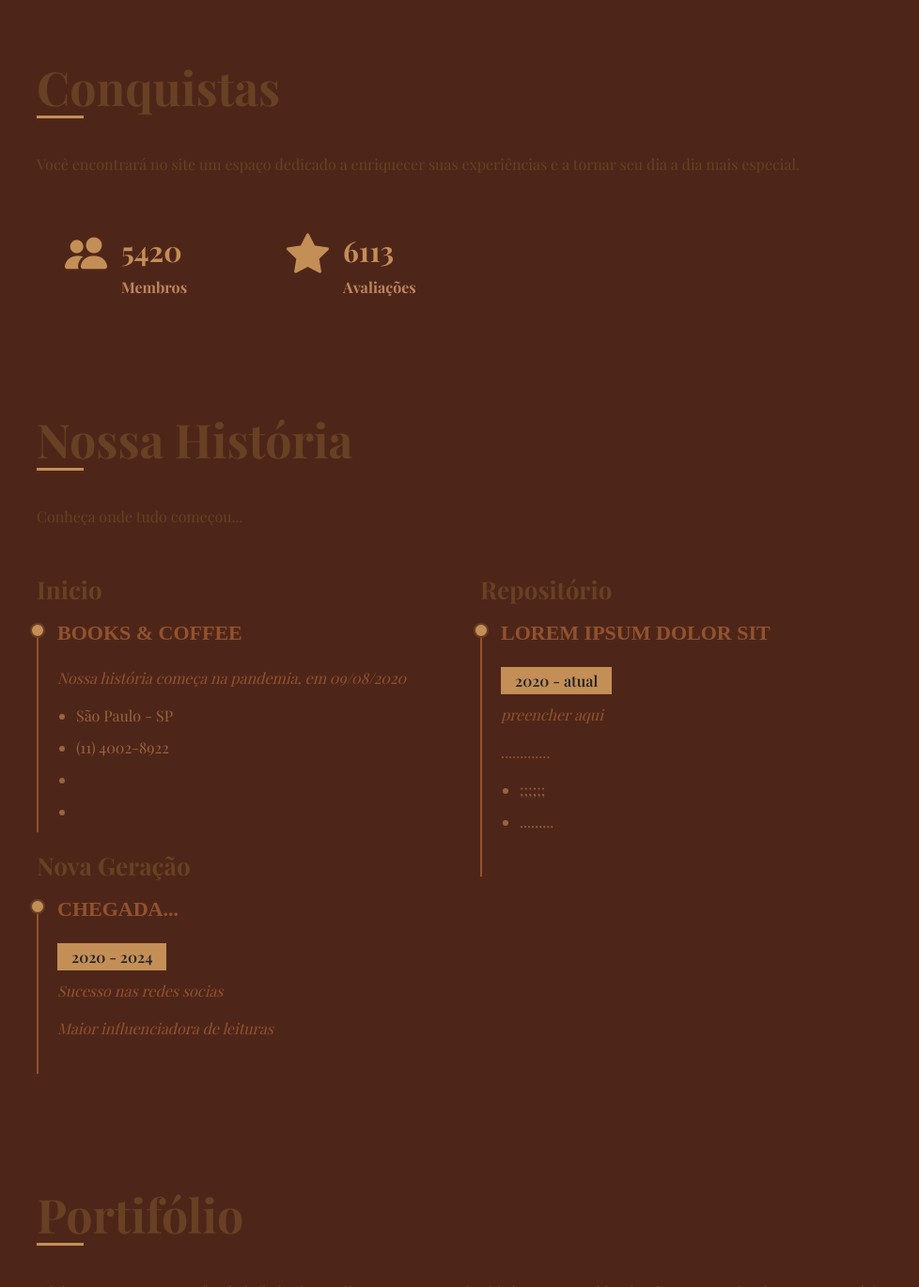
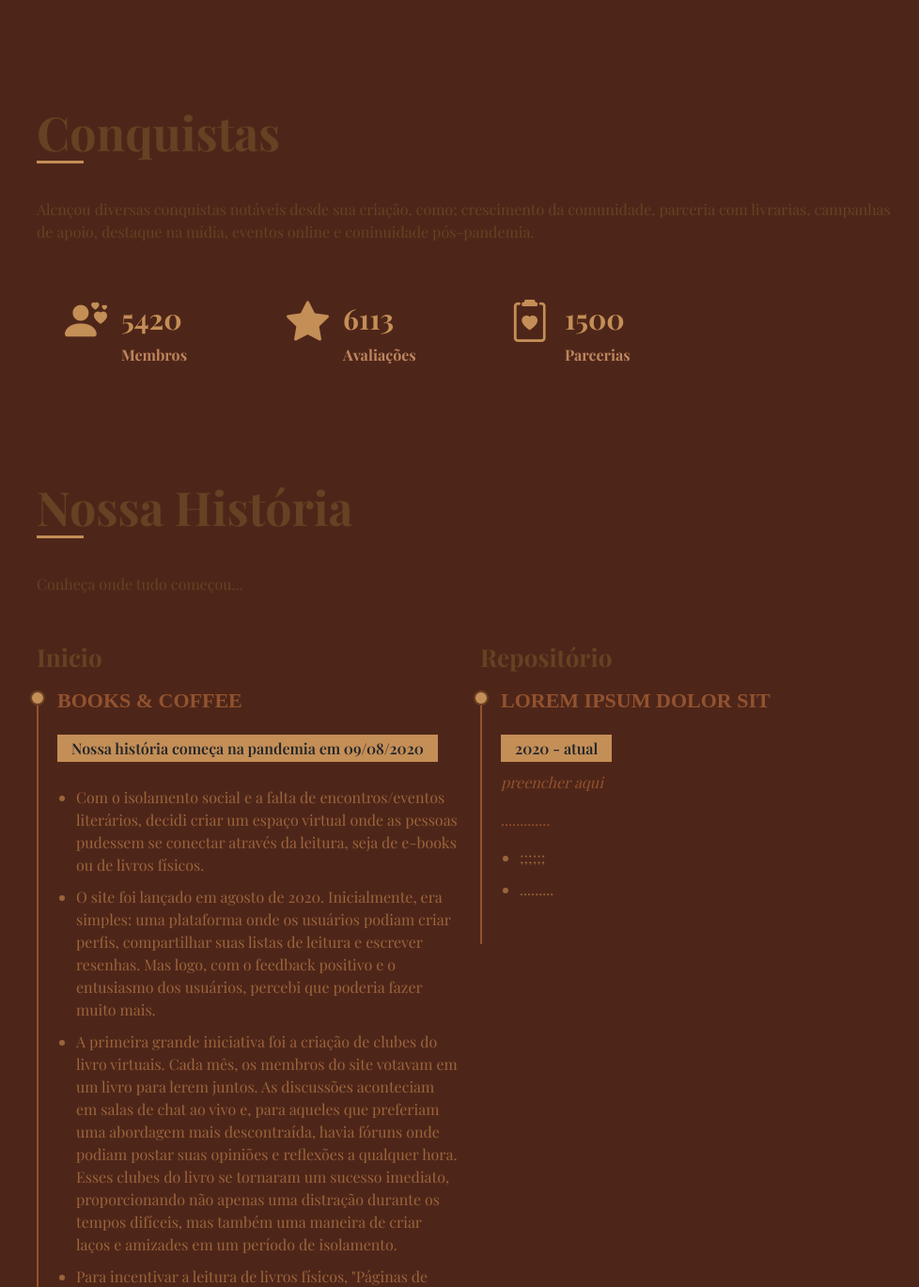
Before and after one commit to JessicaTb/mait-zinha, a plain HTML site: page index.html in a window 1280 px wide. Shown: the part 1430-2800 px from the top of the page at 94% size, without its empty margins (291-1269 px from the left). Drawn offline with nearby package versions, Linux system fonts and the light colour scheme; a web font is replaced by a local one.

Commit message:
html pt1

```diff
--- a/index.html
+++ b/index.html
@@ -119,8 +119,8 @@
         <div class="hero-container" data-aos="fade-in">
 
             <h1> Books & Coffee </h1>
-            <p> Café
-                <span class="typed" data-typed-items="Literário">
+            <p>
+                <span class="typed" data-typed-items="Indicações de livros, Clube do Livro, Novas amizades e hobbies, ">
                 </span>
             </p>
         </div>
@@ -133,10 +133,7 @@
 
                 <div class="section-title">
                     <h2>Sobre</h2>
-                    <p>Este site é o destino perfeito para aqueles que procuram um momento de tranquilidade e prazer,
-                        seja imersos em uma boa história ou saboreando uma xícara de café excepcional. Aqui, leitores
-                        ávidos e apreciadores de café encontram um refúgio acolhedor que combina o melhor dos mundos
-                        literário e gastronômico.</p>
+                    <p>"Books&Coffee" é um site criado durante a pandemia de COVID-19 pela Maitê, com o objetivo de incentivar a leitura tanto de e-books quanto de livros físicos. A plataforma oferece perfis de usuários, clubes do livro virtuais, fóruns de discussão, e uma seção de compra de livros com descontos. Além disso, apoia livrarias locais com parte das vendas, promove campanhas de incentivo à leitura e disponibiliza um blog com artigos literários, entrevistas e dicas de leitura. O site rapidamente se tornou uma comunidade vibrante, unindo pessoas de diferentes lugares e idades pela paixão pela leitura, oferecendo um refúgio e um espaço de conexão durante tempos difíceis.</p>
                 </div>
 
                 <div class="row">
@@ -193,7 +190,7 @@
                                     <li>
                                         <i class="bi bi-envelope-open-heart"></i>
                                         <strong> Gmail </strong>
-                                        <span>books&coffee@gmail.com</span>
+                                        <span>booksecoffee@gmail.com</span>
                                     </li>
 
                                 </ul>
@@ -211,14 +208,13 @@
 
                 <div class="section-title">
                     <h2>Conquistas</h2>
-                    <p>Você encontrará no site um espaço dedicado a enriquecer suas experiências e a tornar seu dia a
-                        dia mais especial.</p>
+                    <p>Alcnçou diversas conquistas notáveis desde sua criação, como; crescimento da comunidade, parceria com livrarias, campanhas de apoio, destaque na mídia, eventos online e coninuidade pós-pandemia.</p>
                 </div>
 
                 <div class="row">
                     <div class="col-lg-3 col-md-6 d-md-flex align-items-md-stretch" data-aos="fade-up">
                         <div class="count-box">
-                            <i class="bi bi-people-fill"></i>
+                            <i class="bi bi-person-hearts"></i>
                             <span data-purecounter-start="0" data-purecounter-end="5420" data-purecounter-suration="2"
                                 class="purecounter"></span>
                             <p>
@@ -242,6 +238,18 @@
                         </div>
                     </div>
 
+                    <div class="col-lg-3 col-md-6 d-md-flex align-items-md-stretch" data-aos="fade-up">
+                        <div class="count-box">
+                            <i class="bi bi-clipboard2-heart"></i>
+                            <span data-purecounter-start="0" data-purecounter-end="1500" data-purecounter-suration="2"
+                                class="purecounter"></span>
+                            <p>
+                                <strong> Parcerias </strong>
+
+                            </p>
+
+                        </div>
+                    </div>
 
                 </div><!-- fim do row -->
             </div><!-- fim container -->
@@ -264,25 +272,27 @@
                         <div class="resumo-item pb-0">
                             <h4>Books & Coffee</h4>
                             <p>
-                                <em>Nossa história começa na pandemia, em 09/08/2020</em>
+                                <h5>Nossa história começa na pandemia  em 09/08/2020</h5>
                             </p>
                             <ul>
-                                <li>São Paulo - SP </li>
-                                <li>(11) 4002-8922</li>
-                                <li></li>
-                                <li></li>
+                                <li>Com o isolamento social e a falta de encontros/eventos literários, decidi criar um espaço virtual onde as pessoas pudessem se conectar através da leitura, seja de e-books ou de livros físicos.
+                                </li>
+                                <li>O site foi lançado em agosto de 2020. Inicialmente, era simples: uma plataforma onde os usuários podiam criar perfis, compartilhar suas listas de leitura e escrever resenhas. Mas logo, com o feedback positivo e o entusiasmo dos usuários, percebi que poderia fazer muito mais.</li>
+                                <li>A primeira grande iniciativa foi a criação de clubes do livro virtuais. Cada mês, os membros do site votavam em um livro para lerem juntos. As discussões aconteciam em salas de chat ao vivo e, para aqueles que preferiam uma abordagem mais descontraída, havia fóruns onde podiam postar suas opiniões e reflexões a qualquer hora. Esses clubes do livro se tornaram um sucesso imediato, proporcionando não apenas uma distração durante os tempos difíceis, mas também uma maneira de criar laços e amizades em um período de isolamento.</li>
+                                <li>Para incentivar a leitura de livros físicos, "Páginas de Esperança" firmou parcerias com livrarias locais e editoras independentes. Eles criaram uma seção no site onde os usuários podiam comprar livros físicos com descontos exclusivos. Além disso, organizaram campanhas para apoiar as livrarias que estavam lutando para se manter em meio às restrições da pandemia. A cada livro comprado, uma parte do valor era doada para essas livrarias, ajudando-as a sobreviver.</li>
                             </ul>
                         </div>
 
-                        <h3 class="resumo-titulo"> Nova Geração</h3>
+                        <h3 class="resumo-titulo"> Reconhecimento e prêmios</em></h3>
                         <div class="resumo-item">
-                            <h4>Chegada...</h4>
-                            <h5>2020 - 2024</h5>
+
+                            <h5>Prêmios Literários</h5>
                             <p>
-                                <em> Sucesso nas redes socias</em>
+                                <em>Criação de prêmios literários para incentivar novos autores e reconhecer obras destacadas. </em>
                             </p>
+                            <h5>Reconhecimento da Indústria</h5>
                             <p>
-                                <em>Maior influenciadora de leituras</em>
+                                <em> Recebimento de prêmios e menções honrosas por sua contribuição ao incentivo à leitura e apoio ao mercado literário durante e após a pandemia.</em>
                             </p>
                         </div>
                     </div> <!-- fim gol-lg-6 -->
```
